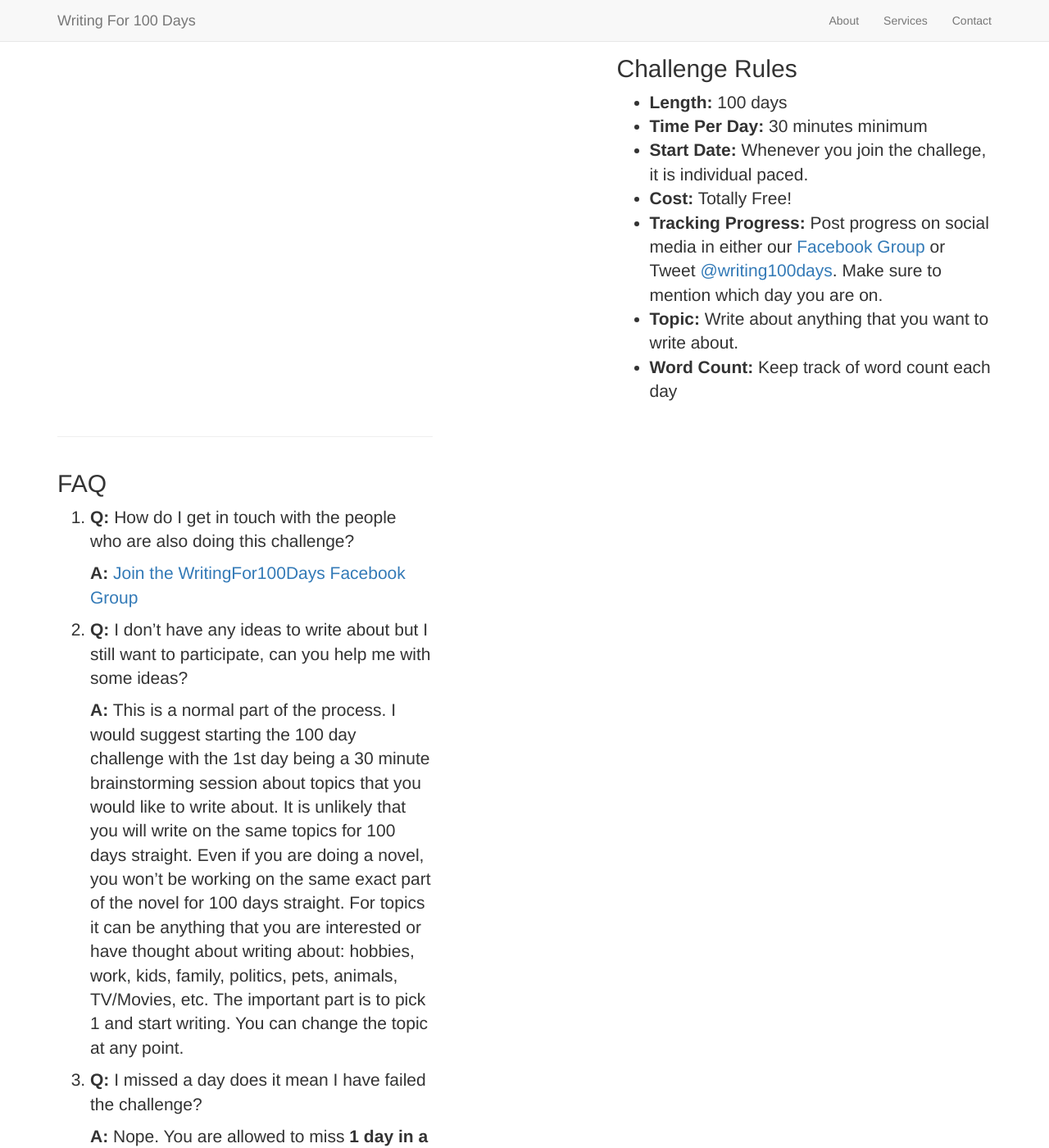
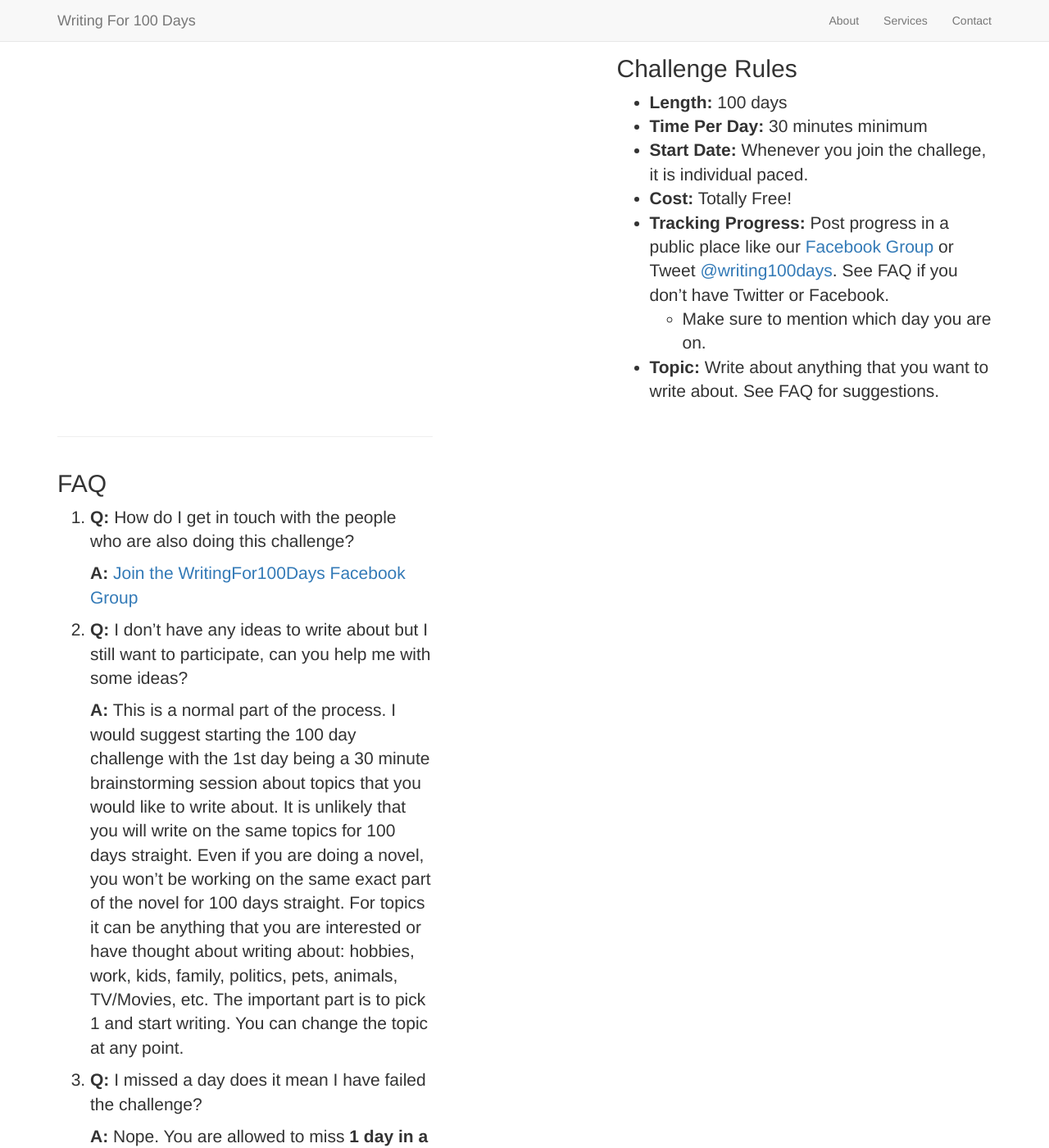
Before and after one commit to writingfor100days/writingfor100days.github.io, a Jekyll site: the page built from _posts/2014-09-24-faq.markdown, in a window 1280 px wide and 1400 px high, scrolled down 419 px. Shown: the whole window at 82% size. Built offline with Jekyll 4.4.1, drawn with Linux system fonts in a browser that asks for light colours; nearby versions of some CDN libraries; library files that are not in the unit come from our copies; some of the changed text lies outside the part shown.

Commit message:
added more FAQ and cleaned up rules.

```diff
--- a/_posts/2014-09-21-rules.markdown
+++ b/_posts/2014-09-21-rules.markdown
@@ -10,6 +10,6 @@
 * **Time Per Day:** 30 minutes minimum
 * **Start Date:** Whenever you join the challege, it is individual paced.
 * **Cost:** Totally Free!
-* **Tracking Progress:** Post progress on social media in either our [Facebook Group](https://www.facebook.com/groups/writingfor100days/) or Tweet [@writing100days](https://twitter.com/writing100days).  Make sure to mention which day you are on.
-* **Topic:** Write about anything that you want to write about.
-* **Word Count:** Keep track of word count each day
+* **Tracking Progress:** Post progress in a public place like our [Facebook Group](https://www.facebook.com/groups/writingfor100days/) or Tweet [@writing100days](https://twitter.com/writing100days).  See FAQ if you don't have Twitter or Facebook.
+     * Make sure to mention which day you are on.
+* **Topic:** Write about anything that you want to write about. See FAQ for suggestions.
--- a/_posts/2014-09-24-faq.markdown
+++ b/_posts/2014-09-24-faq.markdown
@@ -57,3 +57,7 @@
 1.  **Q:** What if I don't have a Facebook or Twitter account, can I still do the challenge?
 
     **A:** You sure can.  Facebook and Twitter is just an easy way to maintain accountability by letting others know about you progress.  Make sure to still track your progress.
+
+1. **Q:** What should I track for progress?
+
+    **A:** Word count.  Day you are. What type of writing: blog, short story, novel, journal, etc
```
Also changed, not shown: other parts of _posts/2014-09-24-faq.markdown (+1 -1 lines).
